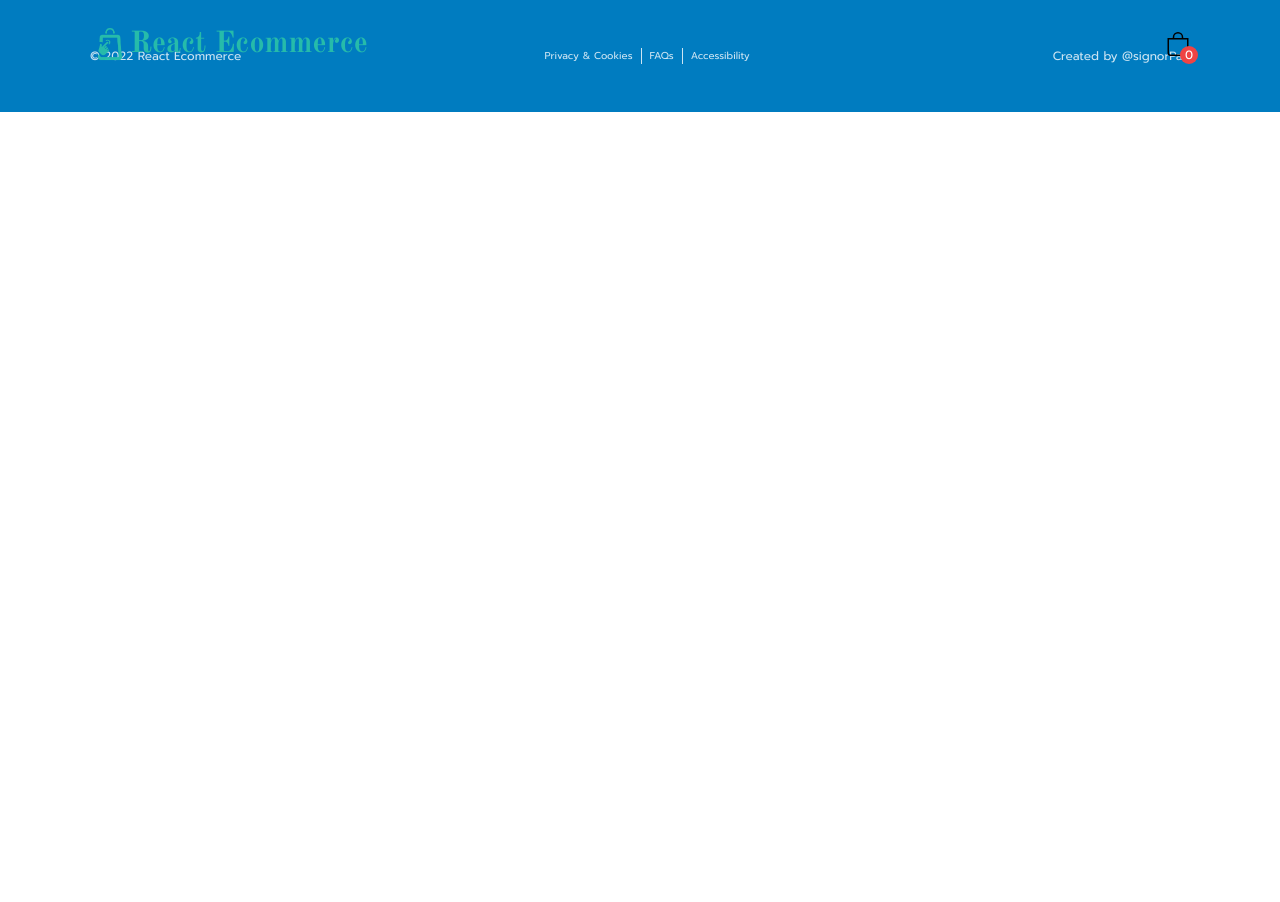
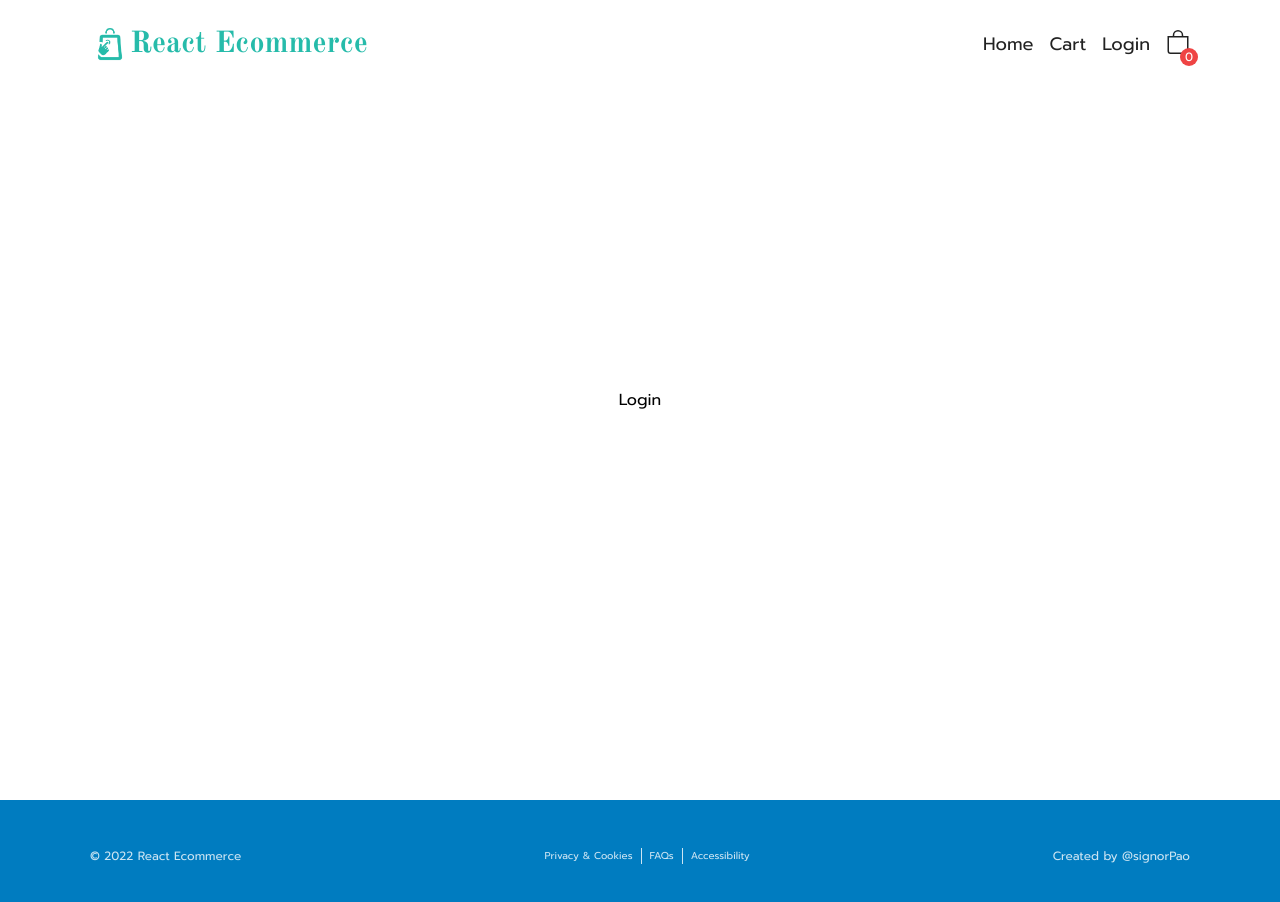
Before and after one commit to SignorPao/react-ecommerce-2, a React (Create React App) app: page /login in a window 1280 px wide. Shown: the top 902 px of the page. Before the commit the page ends 800 px from the top, so only its background shows below. Built offline with nearby package versions, Linux system fonts and the light colour scheme; no server answers.

Commit message:
added pages

```diff
--- a/src/App.js
+++ b/src/App.js
@@ -11,6 +11,8 @@ import {
 // import pages
 import Home from "./pages/Home";
 import ProductDetails from "./pages/ProductDetails";
+import Cart from "./pages/Cart";
+import Login from "./pages/Login";
 
 // import components
 import Header from "./components/Header";
@@ -35,6 +37,8 @@ function App() {
           <Routes>
             <Route path="/" element={<Home />} />
             <Route path="/product/:id" element={<ProductDetails />} />
+            <Route path="/cart" element={<Cart />} />
+            <Route path="/login" element={<Login />} />
           </Routes>
           <Sidebar />
           <Footer />
--- a/src/components/Header.jsx
+++ b/src/components/Header.jsx
@@ -1,4 +1,7 @@
-import React, { useContext, useEffect, useState } from "react";
+import React, { useContext, useEffect, useState, useRef } from "react";
+
+// import components
+import NavMobile from "./NavMobile";
 
 // import sidebar context
 import { SidebarContext } from "../contexts/SidebarContext";
@@ -6,19 +9,23 @@ import { SidebarContext } from "../contexts/SidebarContext";
 // import cart context
 import { CartContext } from "../contexts/CartContext";
 
-// import link
-// import { Link } from "react-router-dom";
-import { HashLink as Link } from 'react-router-hash-link';
+// import links
+import { HashLink as Link } from "react-router-hash-link";
+import { NavLink } from "react-router-dom";
 
 // import logo
 import Logo from "../assets/logo.png";
 
 // import icons
 import { BsBag } from "react-icons/bs";
+import { IoMenuOutline, IoCloseOutline } from "react-icons/io5";
 
 const Header = () => {
   // header state
   const [isActive, setIsActive] = useState(false);
+
+  // navMobile state
+  const [navMobile, setNavMobile] = useState(false);
 
   // get state & handlers from sidebar context
   const { isOpen, setIsOpen } = useContext(SidebarContext);
@@ -26,12 +33,28 @@ const Header = () => {
   // get cart context
   const { itemAmount } = useContext(CartContext);
 
-  // event listener
+  // page scroll event listener
   useEffect(() => {
     window.addEventListener("scroll", () => {
       window.scrollY > 60 ? setIsActive(true) : setIsActive(false);
     });
   }, []);
+
+  // mobile nav ref
+  const btnRef = useRef();
+
+  // click outside to close mobile menu
+  useEffect(() => {
+    let handler = (e) => {
+      if (!btnRef.current.contains(e.target)) {
+        setNavMobile(false);
+      }
+    };
+    document.addEventListener("mousedown", handler);
+    return () => {
+      document.removeEventListener("mousedown", handler);
+    };
+  });
 
   return (
     <header
@@ -40,6 +63,32 @@ const Header = () => {
       } fixed w-full z-10 transition-all duration-300 select-none`}
     >
       <div className="container mx-auto flex items-center justify-between h-full">
+        {/* burger icon: mobile - show | desktop - hidden */}
+        <button
+          className="lg:hidden z-[15]"
+          onClick={() => setNavMobile((prev) => !prev)}
+        >
+          {navMobile ? (
+            <div className="text-3xl text-black">
+              <IoCloseOutline />
+            </div>
+          ) : (
+            <div className="text-3xl text-black">
+              <IoMenuOutline />
+            </div>
+          )}
+        </button>
+
+        {/* nav mobile: mobile - toggle(show/hidden) | desktop - hidden */}
+        <div
+          className={`${
+            navMobile ? "left-0" : "-left-full"
+          } fixed top-0 bottom-0 w-[60vw] md:w-[45vw] transition-all lg:hidden`}
+          ref={btnRef}
+        >
+          <NavMobile click={() => setNavMobile(!navMobile)} />
+        </div>
+
         {/* logo */}
         <Link to={"/#home"}>
           <div className="flex items-center">
@@ -50,14 +99,30 @@ const Header = () => {
           </div>
         </Link>
 
+        {/* navigation & cart icon */}
+        <div className="flex flex-row gap-x-4">
+          {/* nav: mobile - hidden | desktop - show */}
+          <ul className="hidden lg:flex gap-x-4 text-black lg:text-lg">
+            <li className="hover:text-accent transition duration-300">
+              <Link to={"/#home"}>Home</Link>
+            </li>
+            <li className="hover:text-accent transition duration-300">
+              <NavLink to="/cart">Cart</NavLink>
+            </li>
+            <li className="hover:text-accent transition duration-300">
+              <NavLink to="login">Login</NavLink>
+            </li>
+          </ul>
+
           {/* cart */}
           <div
             onClick={() => setIsOpen(!isOpen)}
             className="cursor-pointer flex relative"
           >
-          <BsBag className="text-2xl" />
+            <BsBag className="text-2xl text-black" />
             <div className="bg-red-500 absolute -right-2 -bottom-2 text-[12px] h-[18px] w-[18px] text-white rounded-full flex items-center justify-center">
               {itemAmount}
+            </div>
           </div>
         </div>
       </div>
--- /dev/null
+++ b/src/components/NavMobile.jsx
@@ -0,0 +1,33 @@
+import React from "react";
+
+// import links
+import { HashLink as Link } from "react-router-hash-link";
+import { NavLink } from "react-router-dom";
+
+const NavMobile = ({ click }) => {
+  return (
+    <div className="w-full h-full bg-white/90 shadow-2xl transition-all duration-300 z-10">
+      <ul className="h-full flex flex-col items-center justify-center gap-y-8">
+        <li className="hover:text-accent transition duration-300">
+          {/* <NavLink to="/" end onClick={click}> */}
+          <Link to={"/#home"} onClick={click}>
+            Home
+          </Link>
+          {/* </NavLink> */}
+        </li>
+        <li className="hover:text-accent transition duration-300">
+          <NavLink to="/cart" onClick={click}>
+            Cart
+          </NavLink>
+        </li>
+        <li className="hover:text-accent transition duration-300">
+          <NavLink to="login" onClick={click}>
+            Login
+          </NavLink>
+        </li>
+      </ul>
+    </div>
+  );
+};
+
+export default NavMobile;
--- a/src/components/Sidebar.jsx
+++ b/src/components/Sidebar.jsx
@@ -1,4 +1,4 @@
-import React, { useContext } from "react";
+import React, { useContext, useRef, useEffect } from "react";
 
 // import link
 import { Link } from "react-router-dom";
@@ -18,16 +18,33 @@ import CartItem from "../components/CartItem";
 
 const Sidebar = () => {
   // get state & handlers from sidebar context
-  const { isOpen, handleClose } = useContext(SidebarContext);
+  const { isOpen, setIsOpen, handleClose } = useContext(SidebarContext);
 
   // get cart
   const { cart, clearCart, total, itemAmount } = useContext(CartContext);
+
+  // sidebar ref
+  const btnRef = useRef();
+
+  // click outside to close sidebar cart list
+  useEffect(() => {
+    let handler = (e) => {
+      if (!btnRef.current.contains(e.target)) {
+        setIsOpen(false);
+      }
+    };
+    document.addEventListener("mousedown", handler);
+    return () => {
+      document.removeEventListener("mousedown", handler);
+    };
+  });
 
   return (
     <div
       className={`${
         isOpen ? "right-0" : "-right-full"
       } w-full md:w-[45vw] xl:max-w-[30vw] h-screen bg-white fixed top-0 shadow-2xl transition-all duration-300 z-20 px-4 lg:px-[35px] select-none flex flex-col`}
+      ref={btnRef}
     >
       {/* sidebar header */}
       <div className="flex-shrink flex items-center justify-between py-4 border-b">
--- a/src/index.css
+++ b/src/index.css
@@ -31,7 +31,6 @@ html {
 }
 
 ::-webkit-scrollbar-thumb{
-  /* background-color: #3B82F6; */
   background-color: #007CC0;
   border-radius: 50px;
 }
--- /dev/null
+++ b/src/pages/Cart.jsx
@@ -0,0 +1,11 @@
+import React from "react";
+
+const Cart = () => {
+  return (
+    <section className="pt-40 pb-12 lg:py-32 min-h-screen flex items-center justify-center">
+      Cart
+    </section>
+  );
+};
+
+export default Cart;
--- /dev/null
+++ b/src/pages/Login.jsx
@@ -0,0 +1,11 @@
+import React from "react";
+
+const Login = () => {
+  return (
+    <section className="pt-40 pb-12 lg:py-32 min-h-screen flex items-center justify-center">
+      Login
+    </section>
+  );
+};
+
+export default Login;
```
Lines whose indentation alone changed are shown as unchanged.
